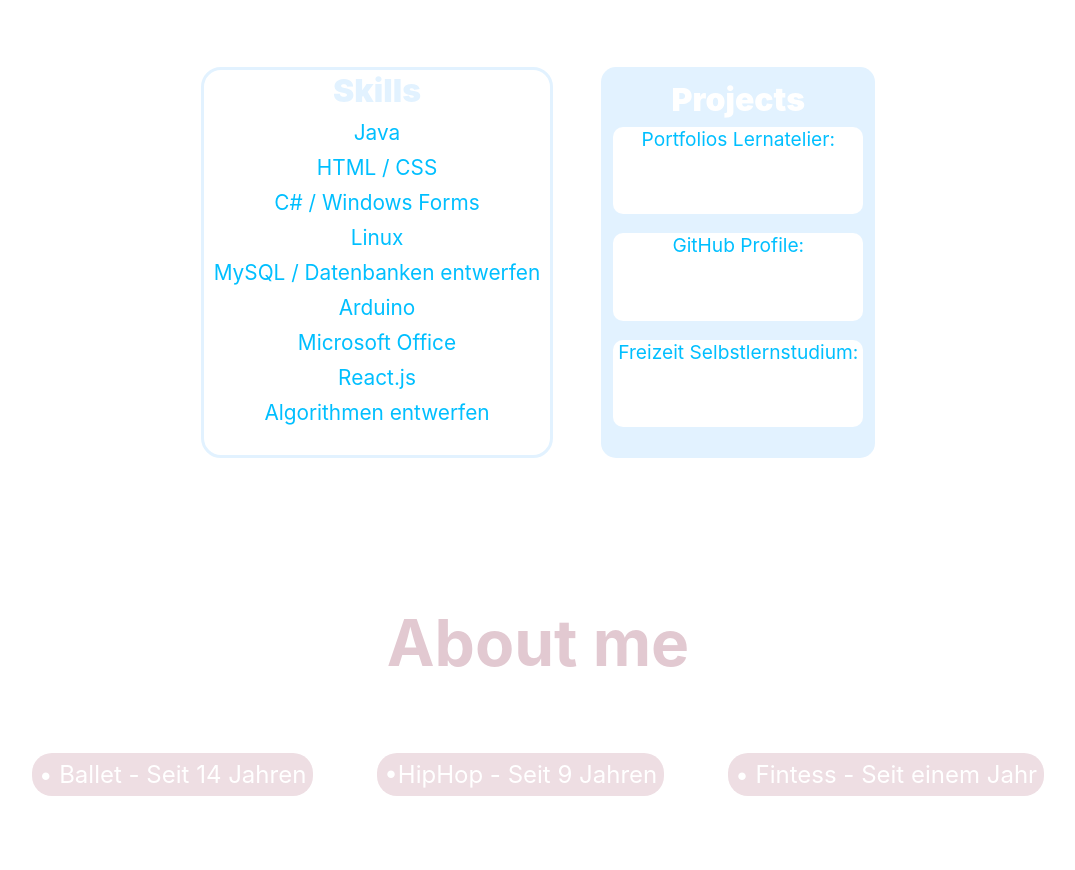
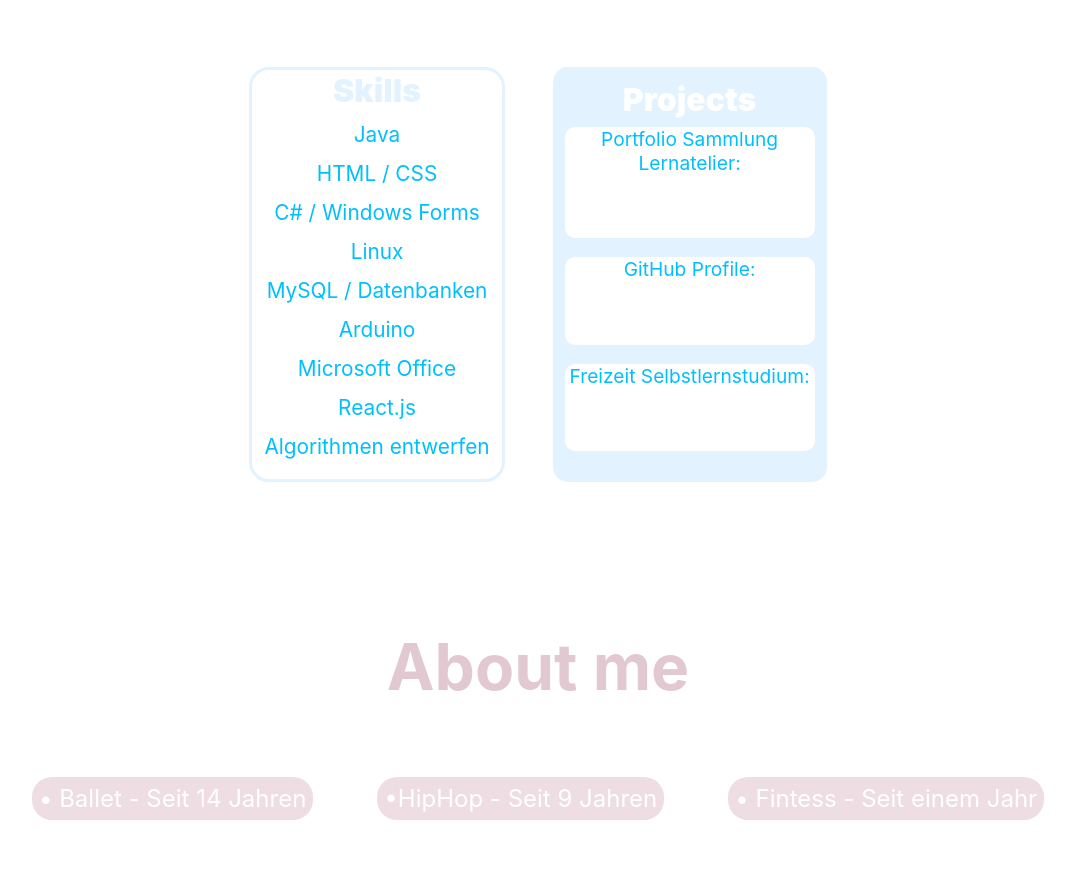
Before and after one commit to marianives/marianivesgallo.ch, a React app: page / in a window 1280 px wide. Shown: the part 2000-2870 px from the top of the page, without its empty margins (102-1177 px from the left). Built offline with nearby package versions, Linux system fonts and the light colour scheme; some icons are missing.

Commit message:
a lot of changes

```diff
--- a/src/App.css
+++ b/src/App.css
@@ -17,6 +17,7 @@
 }
 
 .project {
+  text-decoration: none;
   margin-top: 8px;
   color: deepskyblue;
   background-color: white;
@@ -143,6 +144,14 @@
   align-items: center;
 }
 
+.portfoliolink {
+  text-decoration: none;
+}
+
+.portfoliolink:hover {
+  text-decoration: none;
+}
+
 .hobbyname {
   background-color: #EEDEE3;
   color: white;
@@ -177,15 +186,18 @@
 }
 
 .sprachen {
+  text-decoration: none;
   color: deepskyblue;
   background-color: white;
   border-radius: 10px;
   margin: 10px;
+  padding: 2px;
   font-size: 1.3rem;
 }
 
-.sprachen:hover{
-  color:white;
+.sprachen:hover {
+  text-decoration: none;
+  color: white;
   background-color: rgba(23, 170, 255, 0.575);
   border-radius: 15px;
 }
@@ -305,7 +317,8 @@
     margin-right: 5px;
     margin-left: 10px;
   }
-  .hobbyname{
+
+  .hobbyname {
     font-size: 1rem;
   }
 }
@@ -316,7 +329,8 @@
     margin-right: 2rem;
     margin-left: 2rem;
   }
-  .hobbyname{
+
+  .hobbyname {
     font-size: 0.7rem;
   }
 }
@@ -327,13 +341,14 @@
     margin-right: 10px;
     margin-left: 5px;
   }
-  .hobbyname{
+
+  .hobbyname {
     font-size: 1.8rem;
   }
 }
 
 @media screen and (max-width: 1227px) {
-  .hobbynamehh{
+  .hobbynamehh {
     margin-right: px;
     margin-left: 10px;
   }
--- a/src/components/BoxProjects.js
+++ b/src/components/BoxProjects.js
@@ -21,18 +21,18 @@ export default function App() {
 
             <h1 className='titlesprachen'>Projects</h1>
             <p className='project'>
-                Portfolios Lernatelier:<br />
+                <a href='https://portfolio.bbbaden.ch/view/view.php?t=uiaHDgd4oy08cjf7VYEw' className='project' target="_blank" rel="noreferrer">Portfolio Sammlung Lernatelier:<br /></a>
                 <a href='https://portfolio.bbbaden.ch/view/view.php?t=uiaHDgd4oy08cjf7VYEw' className='link' target="_blank" rel="noreferrer">
                     <span class="iconify" data-icon="emojione-v1:document-with-text"></span>
                 </a>
             </p>
             <p className='project'>
-                GitHub Profile:<br />
+                <a href='https://github.com/marianives?tab=repositories' className='project' target="_blank" rel="noreferrer">GitHub Profile:<br /></a>
                 <a href='https://github.com/marianives?tab=repositories' className='link' target="_blank" rel="noreferrer"><span class="iconify" data-icon="akar-icons:github-fill"></span></a>
             </p>
 
             <p className='project'>
-                Freizeit Selbstlernstudium: <br />
+                <a href='https://github.com/marianives?tab=repositories' className='project' target="_blank" rel="noreferrer">Freizeit Selbstlernstudium: <br /></a>
                 <a href='https://open.hpi.de/courses?q=&channel=&lang=&topic=Programming&level=' className='link' target="_blank" rel="noreferrer">
                     <span class="iconify" data-icon="twemoji:school"></span>
                 </a>
--- a/src/components/Home.js
+++ b/src/components/Home.js
@@ -1,12 +1,6 @@
 import React from 'react'
 import maria from "../images/bild.png"
 
-/*              <p className='portfolio'>
-                    Informatikerin Applikationsentwicklung   <br />
-                    Alte Kanti Aarau / BBBaden
-                </p>
-
-*/
 
 const Home = () => {
     return (
--- a/src/components/Skills.js
+++ b/src/components/Skills.js
@@ -9,13 +9,27 @@ const Skills = () => {
       <div className='boxes'>
         <div className='boxsprachen'>
           <p className='titlesprachenn'>Skills</p>
+          <a href='https://portfolio.bbbaden.ch/view/view.php?t=uiaHDgd4oy08cjf7VYEw' className='portfoliolink'>
             <p className='sprachen'>Java</p>
+          </a>
+          <a href='https://portfolio.bbbaden.ch/view/view.php?t=uiaHDgd4oy08cjf7VYEw' className='portfoliolink'>
             <p className='sprachen'>HTML / CSS</p>
+          </a>
+          <a href='https://portfolio.bbbaden.ch/view/view.php?t=uiaHDgd4oy08cjf7VYEw' className='portfoliolink'>
             <p className='sprachen'>C# / Windows Forms</p>
+          </a>
+          <a href='https://portfolio.bbbaden.ch/view/view.php?t=uiaHDgd4oy08cjf7VYEw' className='portfoliolink'>
             <p className='sprachen'>Linux</p>
-          <p className='sprachen'>MySQL / Datenbanken entwerfen</p>
+          </a>
+          <a href='https://portfolio.bbbaden.ch/view/view.php?t=uiaHDgd4oy08cjf7VYEw' className='portfoliolink'>
+            <p className='sprachen'>MySQL / Datenbanken</p>
+          </a>
+          <a href='https://portfolio.bbbaden.ch/view/view.php?t=uiaHDgd4oy08cjf7VYEw' className='portfoliolink'>
             <p className='sprachen'>Arduino</p>
+          </a>
+          <a href='https://portfolio.bbbaden.ch/view/view.php?t=uiaHDgd4oy08cjf7VYEw' className='portfoliolink'>
             <p className='sprachen'>Microsoft Office</p>
+          </a>
           <p className='sprachen'>React.js</p>
           <p className='sprachen'>Algorithmen entwerfen</p>
         </div>
@@ -25,7 +39,7 @@ const Skills = () => {
       </div>
 
 
-    </div>
+    </div >
   )
 }
 
```
Also changed, not shown: 1 other file (tests, documents, lock files or other folders). Lines whose indentation alone changed are shown as unchanged.
